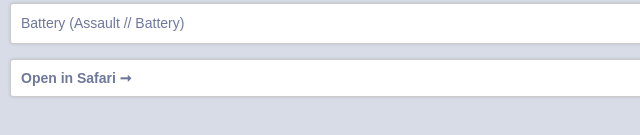
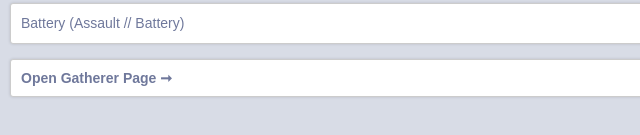
Before and after one commit to lsanwick/Orcish-Librarian, a plain HTML site: page iOS/Orcish Librarian/Assets/HTML/Card.html in a window 1280 px wide. Shown: the part 513-648 px from the top of the page, 0-640 px from the left. Drawn offline with Linux system fonts and the light colour scheme.

Commit message:
Added external site container (for Gatherer)

```diff
--- a/iOS/Orcish Librarian/Assets/HTML/Card.html
+++ b/iOS/Orcish Librarian/Assets/HTML/Card.html
@@ -255,7 +255,7 @@
     </div>
 
 	<div class="ol-gatherer ol-block">
-        <a href="gatherer://go" onclick="$('body').animate({ scrollTop:0 })">Open in Safari ➞</a>
+        <a href="gatherer://go">Open Gatherer Page ➞</a>
     </div>
 
 <script>
```
Also changed, not shown: iOS/Orcish Librarian/Assets/Toolbar Icons/Next-Arrow.png (added), iOS/Orcish Librarian/Assets/Toolbar Icons/Next-Arrow@2x.png (added), iOS/Orcish Librarian/Assets/Toolbar Icons/Previous-Arrow.png (added), iOS/Orcish Librarian/Assets/Toolbar Icons/Previous-Arrow@2x.png (added), 7 other files.
